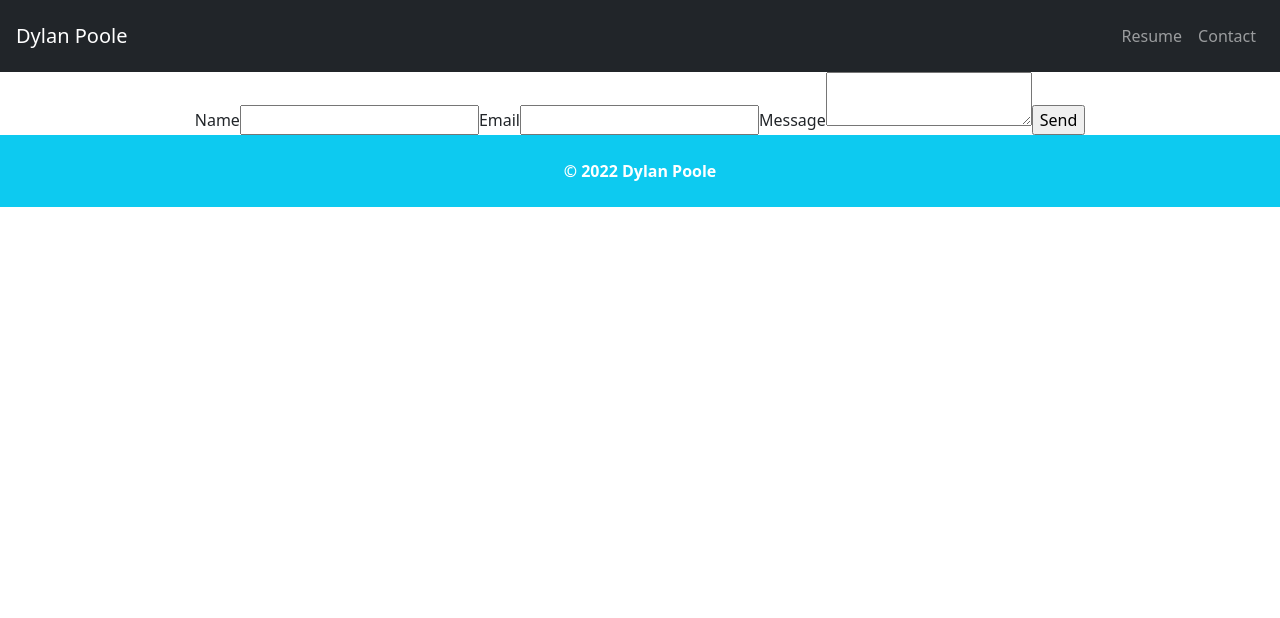
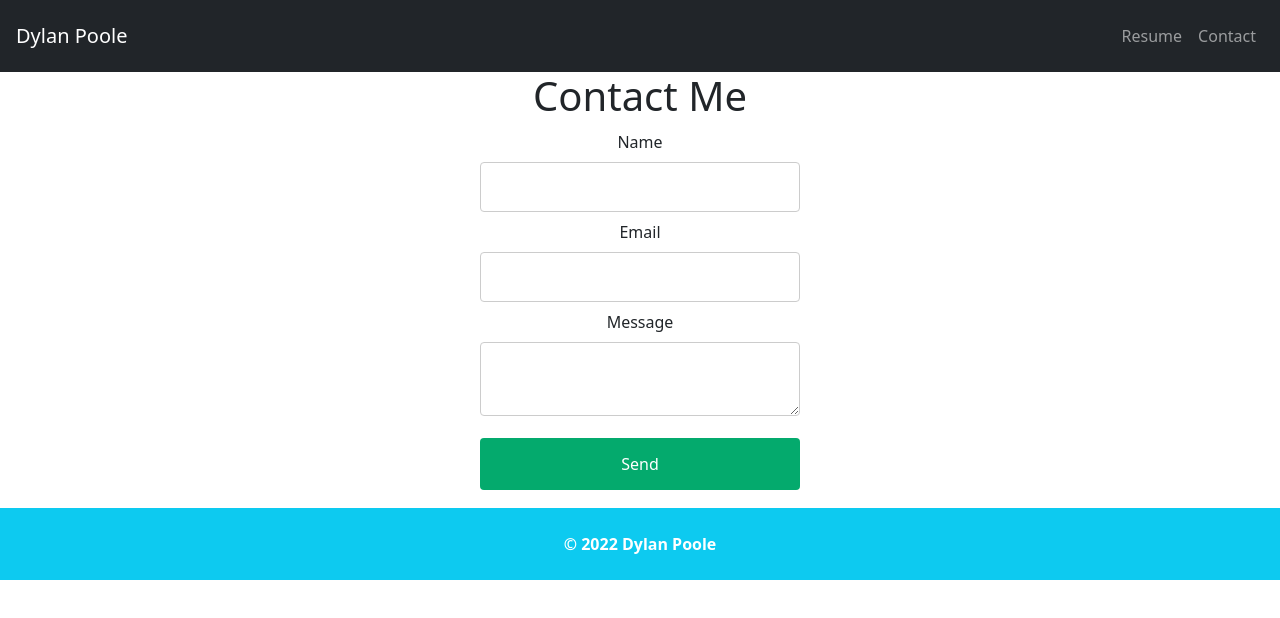
Before and after one commit to dypool01/react-personalsite, a React (Create React App) app: page /Contact in a window 1280 px wide. Shown: the top 618 px of the page. Built offline with nearby package versions, Linux system fonts and the light colour scheme.

Commit message:
Made a functional contact form, and styled the content so its stacked and in the middle of the page

```diff
--- a/src/components/Contact/Contact.css
+++ b/src/components/Contact/Contact.css
@@ -1,4 +1,48 @@
 form {
-    position: inherit;
+    display: block;
+    width: 25%;
+    position: static;
+    margin: auto;
+    margin-block: 10px;
+}
 
+input[type=text] {
+  width: 100%;
+  padding: 12px 20px;
+  margin: 8px 0;
+  display: inline-block;
+  border: 1px solid #ccc;
+  border-radius: 4px;
+  box-sizing: border-box;
 }
+
+input[type=email] {
+  width: 100%;
+  padding: 12px 20px;
+  margin: 8px 0;
+  display: inline-block;
+  border: 1px solid #ccc;
+  border-radius: 4px;
+  box-sizing: border-box;
+}
+
+textarea[name=message] {
+    width: 100%;
+  padding: 12px 20px;
+  margin: 8px 0;
+  display: inline-block;
+  border: 1px solid #ccc;
+  border-radius: 4px;
+  box-sizing: border-box;
+}
+
+input[type=submit] {
+    width: 100%;
+    background-color: #04AA6D;
+    color: white;
+    padding: 14px 20px;
+    margin: 8px 0;
+    border: none;
+    border-radius: 4px;
+    cursor: pointer;
+  }
--- a/src/components/Contact/Contact.js
+++ b/src/components/Contact/Contact.js
@@ -3,6 +3,10 @@
 
 export default function Contact() {
     return (
+        <>
+        <h1>Contact Me</h1>
+
         <ContactUs />
+        </>
     )
 }
```
Also changed, not shown: src/components/Home/Home.js (added).
